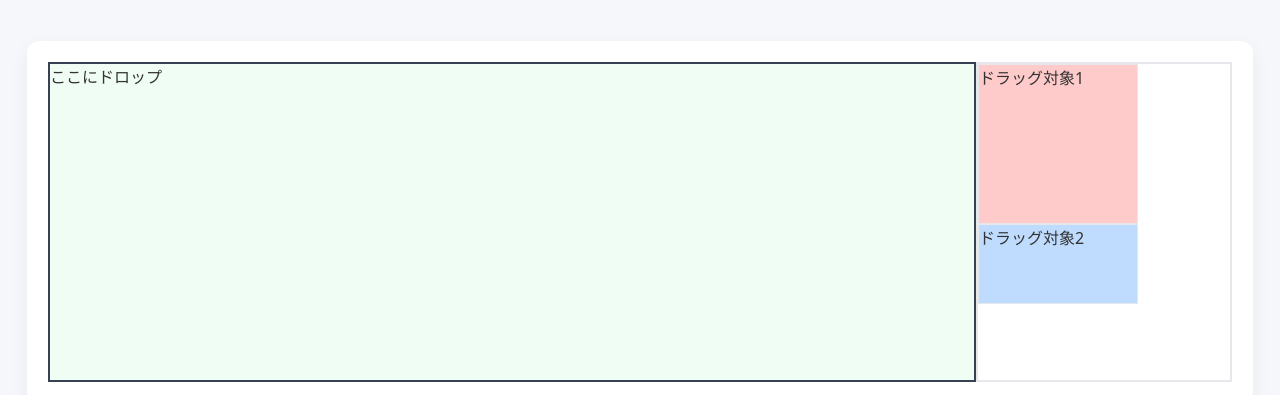
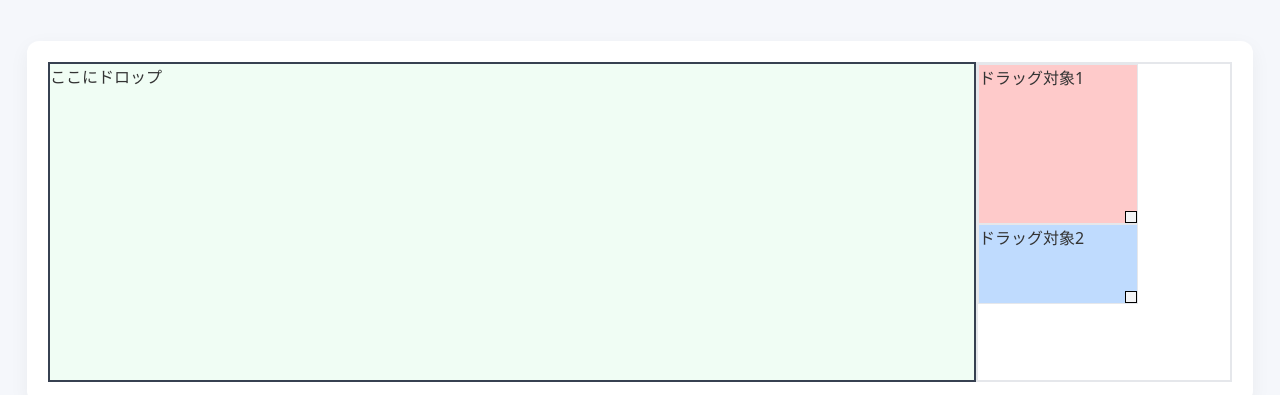
Before and after one commit to applecider-it/javascript-test, a Vue app in the folder src/: page /drag in a window 1280 px wide. Shown: the part 157-552 px from the top of the page. Built offline with nearby package versions, Linux system fonts and the light colour scheme.

Commit message:
ドラッグアンドドロップ

```diff
--- a/src/src/assets/css/app.css
+++ b/src/src/assets/css/app.css
@@ -23,4 +23,14 @@
   .app-h2 {
     @apply text-[28px] font-semibold my-8 tracking-[0.08em] text-[#333];
   }
+
+  /* ドラッグアンドドロップ要素共通部分 */
+  .app-drag-element {
+    @apply cursor-grab relative;
+  }
+
+  /* ドラッグアンドドロップ要素リサイズカーソル */
+  .app-drag-element-resize {
+    @apply absolute right-0 bottom-0 w-3 h-3 bg-gray-100 border border-black cursor-se-resize;
+  }
 }
--- a/src/src/components/drag-view/ElementDrag.vue
+++ b/src/src/components/drag-view/ElementDrag.vue
@@ -1,5 +1,13 @@
 <script setup lang="ts">
 import { ref, onMounted } from 'vue';
+
+let isResizing = false;
+let resizeTarget: HTMLElement | null = null;
+
+let startX = 0;
+let startY = 0;
+let startWidth = 0;
+let startHeight = 0;
 
 let offsetX = 0;
 let offsetY = 0;
@@ -12,15 +20,34 @@ const onDragOverElement = (e: DragEvent) => {
 
 /** ドラッグ開始時 */
 const onDragStartElement = (e: DragEvent) => {
-  console.log('onDragStartElement');
+  console.log('onDragStartElement', e);
   const el = e.currentTarget as HTMLElement;
   const rect = el.getBoundingClientRect();
+
+  console.log('rect', rect);
 
   // 要素内のどこを掴んだか保存
   offsetX = e.clientX - rect.left;
   offsetY = e.clientY - rect.top;
 
+  // 大きいエレメントだとゴーストがわかりにくいので、小さいダミー要素を作る
+  const dragImage = document.createElement('div');
+  dragImage.style.width = '30px';
+  dragImage.style.height = '30px';
+  dragImage.style.background = '#ddd';
+  dragImage.style.borderRadius = '50%';
+
+  document.body.appendChild(dragImage);
+
+  // これで見た目を置き換える
+  e.dataTransfer?.setDragImage(dragImage, 15, 15);
+
   e.dataTransfer?.setData('text/plain', el.id);
+
+  // 後で削除
+  setTimeout(() => {
+    document.body.removeChild(dragImage);
+  });
 };
 
 /** ドロップ時 */
@@ -46,6 +73,44 @@ const onDropElement = (e: DragEvent) => {
 
   drop.appendChild(element);
 };
+
+const onResizeMouseDown = (e: MouseEvent) => {
+  e.preventDefault();
+  //e.stopPropagation();
+
+  const handle = e.currentTarget as HTMLElement;
+  const el = handle.parentElement as HTMLElement;
+
+  isResizing = true;
+  resizeTarget = el;
+
+  startX = e.clientX;
+  startY = e.clientY;
+
+  startWidth = el.offsetWidth;
+  startHeight = el.offsetHeight;
+
+  document.addEventListener('mousemove', onResizeMouseMove);
+  document.addEventListener('mouseup', onResizeMouseUp);
+};
+
+const onResizeMouseMove = (e: MouseEvent) => {
+  if (!isResizing || !resizeTarget) return;
+
+  const dx = e.clientX - startX;
+  const dy = e.clientY - startY;
+
+  resizeTarget.style.width = `${startWidth + dx}px`;
+  resizeTarget.style.height = `${startHeight + dy}px`;
+};
+
+const onResizeMouseUp = () => {
+  isResizing = false;
+  resizeTarget = null;
+
+  document.removeEventListener('mousemove', onResizeMouseMove);
+  document.removeEventListener('mouseup', onResizeMouseUp);
+};
 </script>
 
 <template>
@@ -62,21 +127,33 @@ const onDropElement = (e: DragEvent) => {
 
     <div class="border-2 w-64">
       <div
-        class="w-40 h-40 border bg-red-200 cursor-grab"
+        class="w-40 h-40 border bg-red-200 app-drag-element"
         id="drag-target"
         @dragstart="onDragStartElement"
         draggable="true"
       >
         ドラッグ対象1
+
+        <!-- リサイズハンドル -->
+        <div
+          class="app-drag-element-resize"
+          @mousedown="onResizeMouseDown"
+        ></div>
       </div>
 
       <div
-        class="w-40 h-20 border bg-blue-200 cursor-grab"
+        class="w-40 h-20 border bg-blue-200 app-drag-element"
         id="drag-target2"
         @dragstart="onDragStartElement"
         draggable="true"
       >
         ドラッグ対象2
+
+        <!-- リサイズハンドル -->
+        <div
+          class="app-drag-element-resize"
+          @mousedown="onResizeMouseDown"
+        ></div>
       </div>
     </div>
   </div>
```
